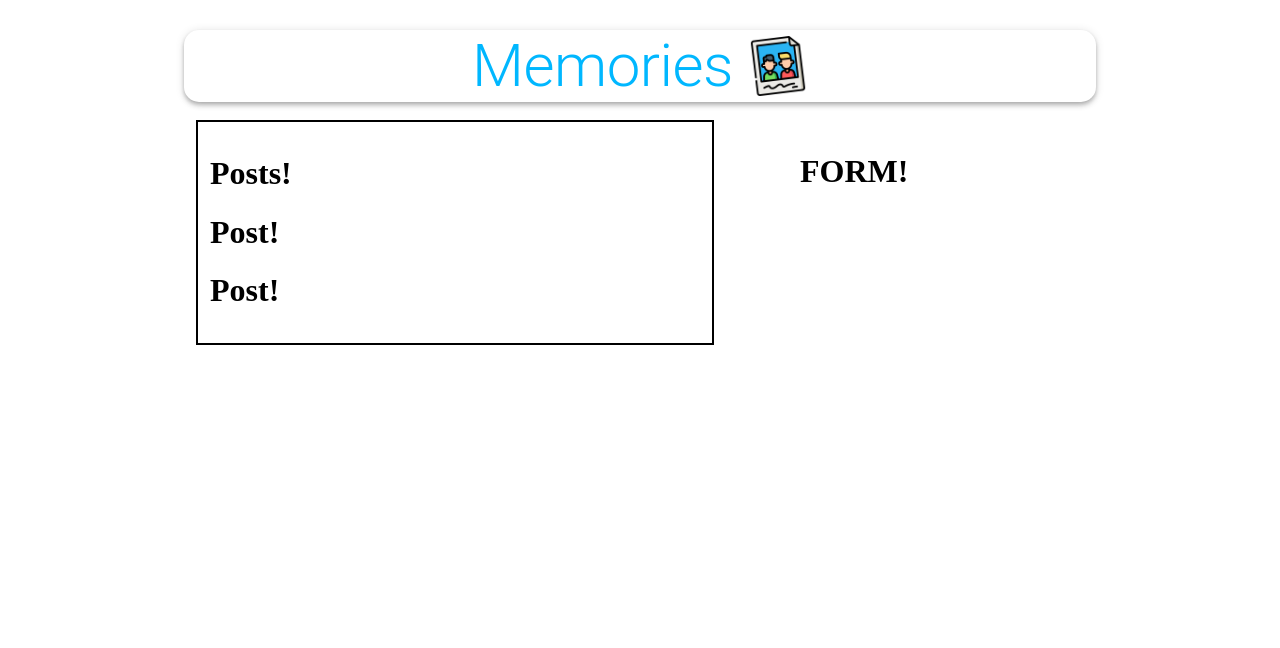
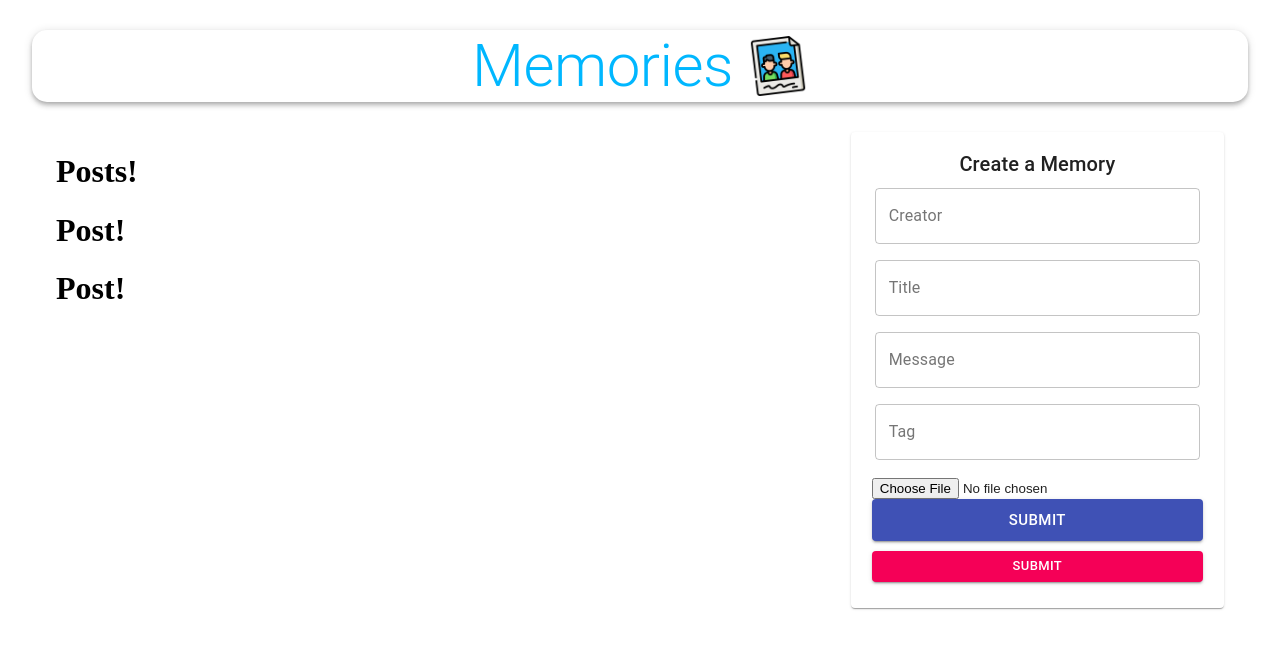
Before and after one commit to luisfop/memories, a React (Create React App) app in the folder client/: page / in a window 1280 px wide. Shown: the top 648 px of the page. Built offline with nearby package versions, Linux system fonts and the light colour scheme; no server answers.

Commit message:
implemented form component

```diff
--- a/client/src/App.js
+++ b/client/src/App.js
@@ -21,7 +21,7 @@ const App = () => {
   },[dispatch]);
 
   return (
-    <Container maxWidth="md">
+    <Container maxWidth="lg">
       <AppBar className={classes.appBar} position="static" color="inherit">
         <Typography className={classes.heading} variant="h2" align="center">
           Memories
@@ -43,7 +43,7 @@ const App = () => {
             spacing={3}
 
           >
-            <Grid item xs={12} sm={7} className={classes.teste}>
+            <Grid item xs={12} sm={7} >
               <Posts />
             </Grid>
             <Grid item xs={12} sm={4}>
--- a/client/src/actions/posts.js
+++ b/client/src/actions/posts.js
@@ -15,7 +15,6 @@ export const getPosts = () => async(dispatch) => {
 
     }catch(error){
         console.log('ERROR DISPATCHING ACTION => ',error.message);
-
     }
 
 }
--- a/client/src/components/Form/Form.js
+++ b/client/src/components/Form/Form.js
@@ -1,15 +1,55 @@
-import React from 'react';
+import React, { useState } from "react";
 
-import useStyles from './styles';
+import { Typography, Button, Paper, TextField } from "@material-ui/core";
+import FileBase from 'react-file-base64';
+
+import useStyles from "./styles";
 
 const Form = () => {
-    const classes = useStyles();
+  const classes = useStyles();
 
-    return (
-        <div>
-            <h1>FORM!</h1>
+  const [postData, setPostData] = useState({
+    creator: "",
+    title: "",
+    message: "",
+    tag: "",
+    selectedFile: ""
+  });
+
+  const handleSubmit = () => {
+    console.log("SUBMMITED");
+  };
+
+  const clear = () => {
+    console.log('cleared')
+  }
+
+  return (
+    <Paper className={classes.paper}>
+      <form
+        autoComplete="off"
+        noValidate
+        className={`${classes.root} ${classes.form}`}
+        onSubmit={handleSubmit}
+      >
+        <Typography variant="h6">Create a Memory</Typography>
+        <TextField  variant="outlined" label="Creator" fullWidth value={postData.creator} onChange={e => setPostData({ ...postData, creator: e.target.value })}/>
+        <TextField  variant="outlined" label="Title" fullWidth value={postData.title} onChange={e => setPostData({ ...postData, title: e.target.value })}/>
+        <TextField  variant="outlined" label="Message" fullWidth value={postData.message} onChange={e => setPostData({ ...postData, message: e.target.value })}/>
+        <TextField  variant="outlined" label="Tag" fullWidth value={postData.tag} onChange={e => setPostData({ ...postData, tag: e.target.value })}/>
+        <div className={classes.fileInput}>
+        <FileBase
+            className={classes.fileInput}
+            type="file"
+            multiple={false}
+            onDone={({base64}) => setPostData({...postData, selectedFile: base64})}
+        />
+        <Button className={classes.buttonSubmit} variant="contained" color="primary" size="large" type="submit" fullWidth>Submit</Button>
+        <Button variant="contained" color="secondary" size="small" onClick={clear} fullWidth>Submit</Button>
         </div>
-    )
-}
+      </form>
+    </Paper>
+  );
+};
 
-export default Form
+export default Form;
```
